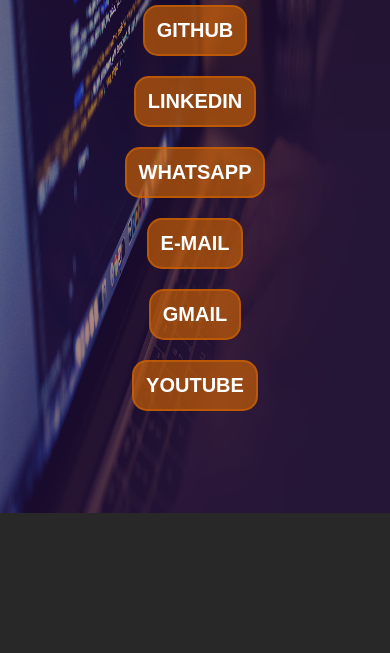
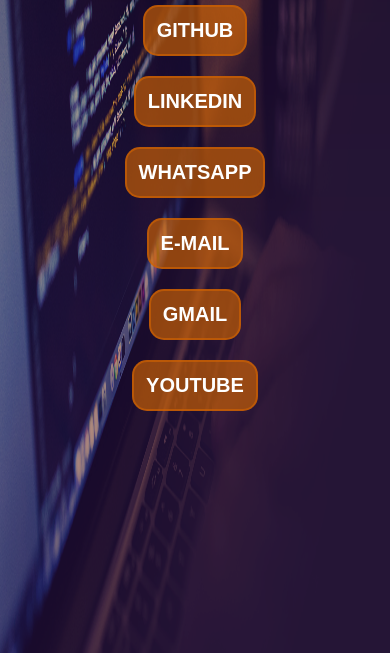
Before and after one commit to LuanRibeiro0/redes-atualizadas, a plain HTML site: page index.html in a window 390 px wide. Shown: the part 387-1040 px from the top of the page. Before the commit the page ends 900 px from the top, so only its background shows below. Drawn offline with Linux system fonts and the light colour scheme.

Commit message:
Update responsive.css

```diff
--- a/css/responsive.css
+++ b/css/responsive.css
@@ -9,7 +9,7 @@
 @media screen and (max-width:426px){
     .img-fundo img{
         width: 100%;
-        height: 900px;
+        height: 1040px;
     }
 
 }
```
